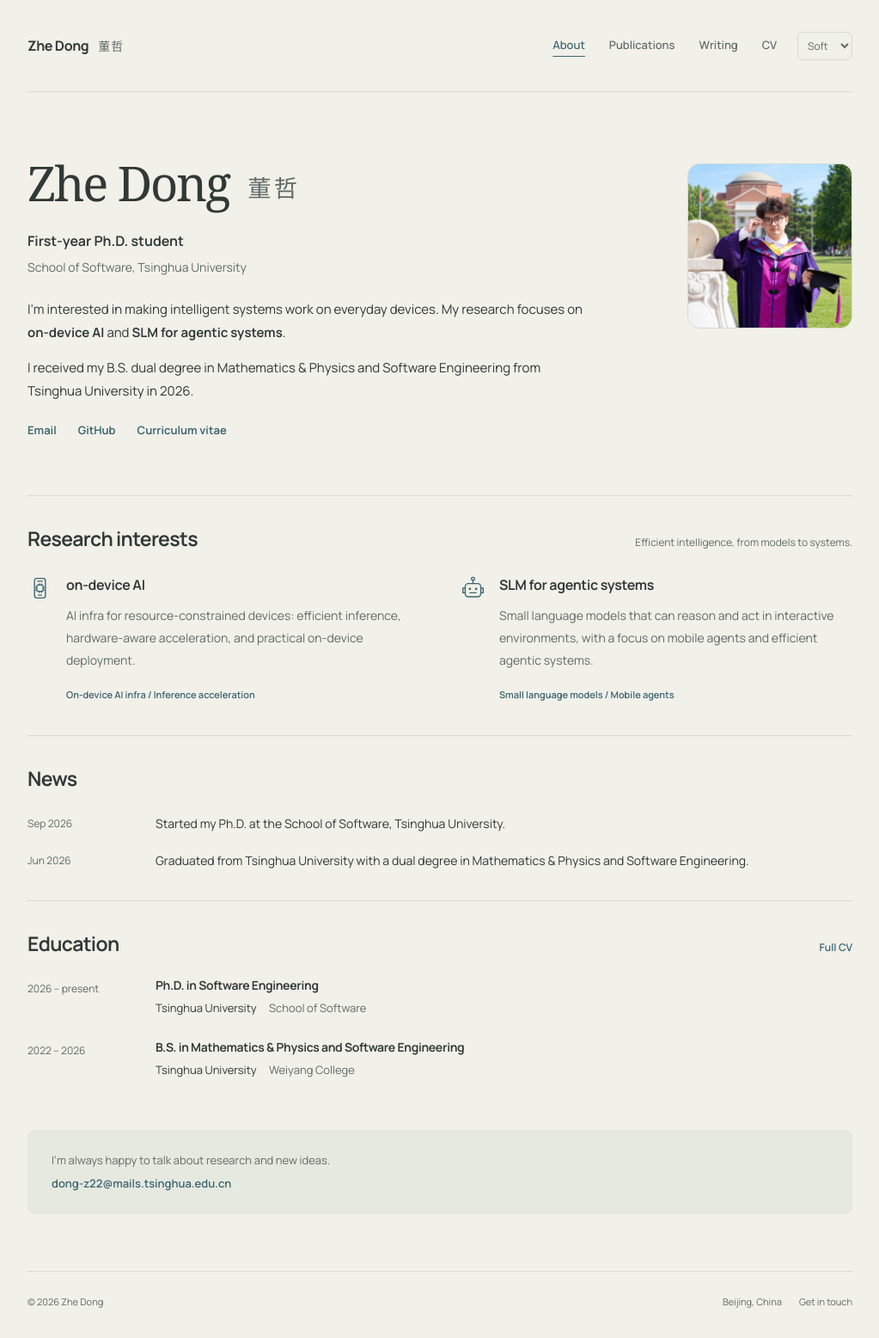
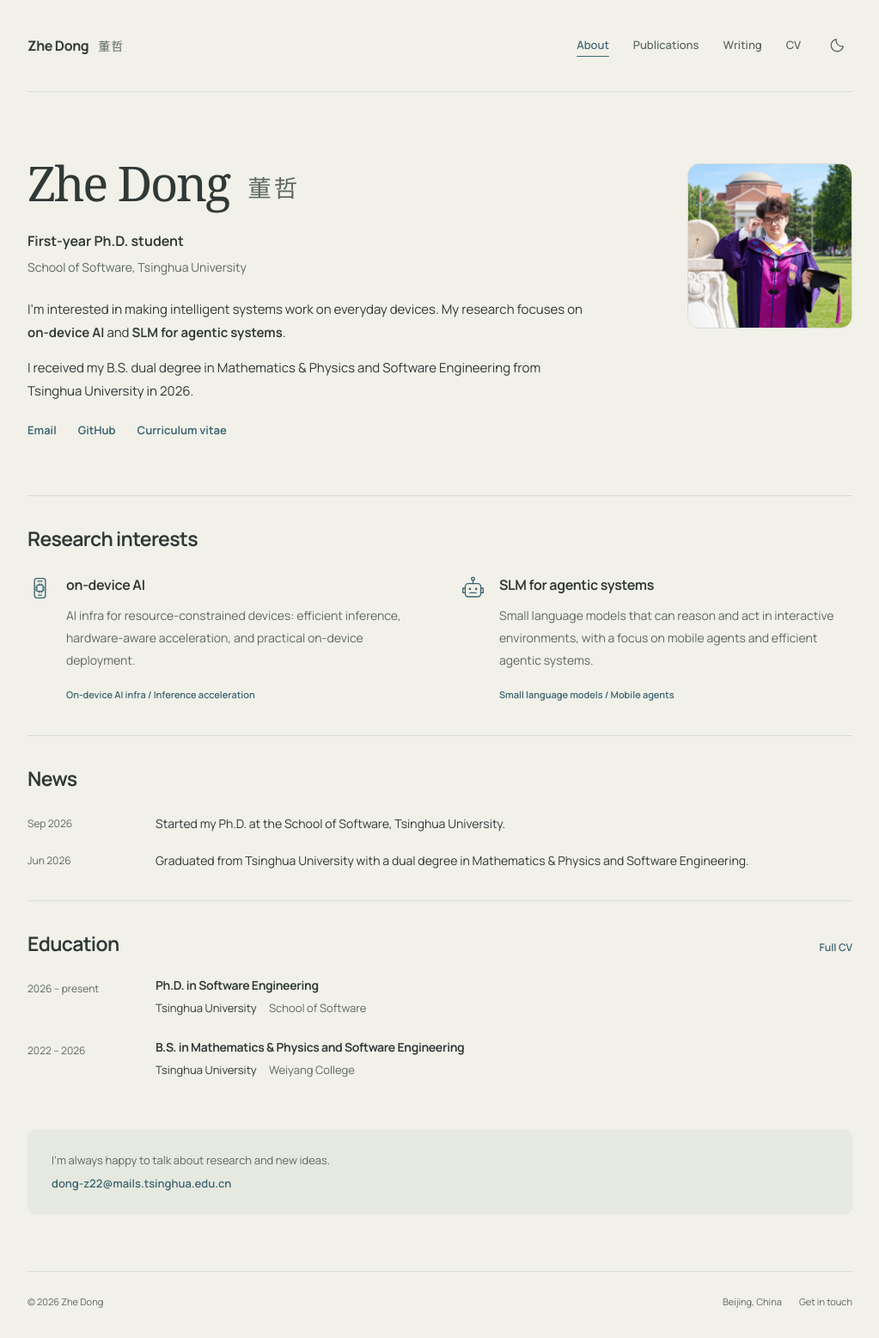
Before and after one commit to Adam-THU/Adam-THU.github.io, a Jekyll site: the page built from _pages/about.md, in a window 1280 px wide. Shown: the whole page at 86% size, without its empty margins (128-1151 px from the left). Built offline with Jekyll 4.4.1, drawn with Linux system fonts in a browser that asks for light colours.

Commit message:
Use a simple light/dark icon toggle and remove research tagline

```diff
--- a/_layouts/default.html
+++ b/_layouts/default.html
@@ -21,14 +21,10 @@
             <a href="{{ item.url | relative_url }}"{% if page.url == item.url %} aria-current="page"{% endif %}>{{ item.title }}</a>
           {% endfor %}
         </nav>
-        <label class="theme-control" hidden>
-          <span class="visually-hidden">Color theme</span>
-          <select id="color-theme" name="color-theme">
-            <option value="soft">Soft</option>
-            <option value="light">Light</option>
-            <option value="dark">Dark</option>
-          </select>
-        </label>
+        <button id="color-theme-toggle" class="theme-toggle" type="button" aria-label="Dark mode" aria-pressed="false" title="Switch to dark mode" hidden>
+          <svg class="theme-icon--moon" viewBox="0 0 24 24" fill="none" stroke="currentColor" stroke-width="1.6" stroke-linecap="round" stroke-linejoin="round" aria-hidden="true" focusable="false"><path d="M20.8 13a8.5 8.5 0 0 1-9.8-9.8A8.5 8.5 0 1 0 20.8 13Z"/></svg>
+          <svg class="theme-icon--sun" viewBox="0 0 24 24" fill="none" stroke="currentColor" stroke-width="1.6" stroke-linecap="round" aria-hidden="true" focusable="false"><circle cx="12" cy="12" r="3.6"/><path d="M12 2v2m0 16v2M2 12h2m16 0h2M4.9 4.9l1.4 1.4m11.4 11.4 1.4 1.4M4.9 19.1l1.4-1.4M17.7 6.3l1.4-1.4"/></svg>
+        </button>
       </header>
       <main id="main-content" class="site-main" tabindex="-1">
         {{ content }}
--- a/_pages/about.md
+++ b/_pages/about.md
@@ -29,7 +29,6 @@ redirect_from:
 <section class="home-section research-section" aria-labelledby="research-title">
   <div class="section-heading">
     <h2 id="research-title">Research interests</h2>
-    <p>Efficient intelligence, from models to systems.</p>
   </div>
   <div class="research-grid">
     {% for interest in site.data.profile.research %}
--- a/assets/css/site.css
+++ b/assets/css/site.css
@@ -10,21 +10,11 @@
   color-scheme: light;
   --paper: #f1f0e9;
   --ink: #303936;
-  --muted: #606c66;
+  --muted: #5d6962;
   --quiet: #626e67;
   --accent: #3d6570;
   --line: #d6dcd4;
   --wash: #e6e9e0;
-}
-
-:root[data-theme="light"] {
-  --paper: #fff;
-  --ink: #202735;
-  --muted: #626d7c;
-  --quiet: #6b7280;
-  --accent: #2359b8;
-  --line: #e6eaf0;
-  --wash: #f5f8fd;
 }
 
 :root[data-theme="dark"] {
@@ -43,7 +33,7 @@ html { scroll-behavior: smooth; scroll-padding-top: 24px; }
 body { margin: 0; background: var(--paper); color: var(--ink); font-family: Manrope, "Segoe UI", sans-serif; font-size: 15px; line-height: 1.8; -webkit-font-smoothing: antialiased; }
 a { color: var(--accent); text-decoration-thickness: 1px; text-underline-offset: 4px; }
 a:hover { text-decoration: underline; }
-a:focus-visible, button:focus-visible, summary:focus-visible, select:focus-visible { outline: 2px solid var(--accent); outline-offset: 5px; border-radius: 2px; }
+a:focus-visible, button:focus-visible, summary:focus-visible { outline: 2px solid var(--accent); outline-offset: 5px; border-radius: 2px; }
 p { margin: 0 0 16px; }
 strong { font-weight: 650; }
 img, svg { max-width: 100%; }
@@ -57,8 +47,13 @@ h3 { font-size: 16px; letter-spacing: -.3px; }
 .site-name span { color: var(--muted); font-size: 14px; font-weight: 450; letter-spacing: 1px; }
 .site-name:hover { text-decoration: none; color: var(--accent); }
 .site-nav { display: flex; align-items: center; flex-wrap: wrap; gap: 28px; margin-left: auto; }
-.visually-hidden { position: absolute; width: 1px; height: 1px; padding: 0; margin: -1px; overflow: hidden; clip-path: inset(50%); white-space: nowrap; border: 0; }
-.theme-control select { color: var(--muted); background: var(--paper); border: 1px solid var(--line); border-radius: 6px; padding: 6px 7px; font: inherit; font-size: 12px; cursor: pointer; }
+.theme-toggle { display: grid; place-items: center; width: 36px; height: 36px; padding: 8px; color: var(--muted); background: transparent; border: 0; border-radius: 50%; cursor: pointer; flex: 0 0 auto; }
+.theme-toggle[hidden] { display: none; }
+.theme-toggle:hover { background: var(--wash); color: var(--ink); }
+.theme-toggle svg { width: 20px; height: 20px; }
+.theme-icon--sun { display: none; }
+:root[data-theme="dark"] .theme-icon--moon { display: none; }
+:root[data-theme="dark"] .theme-icon--sun { display: block; }
 .site-nav a { color: var(--muted); font-size: 13px; font-weight: 550; text-decoration: none; padding: 10px 0; }
 .site-nav a:hover, .site-nav a[aria-current] { color: var(--accent); }
 .site-nav a[aria-current] { text-decoration: underline; text-underline-offset: 8px; }
@@ -172,7 +167,7 @@ hr { border: 0; border-top: 1px solid var(--line); margin: 30px 0; }
 @media (max-width: 600px) {
   .site-header { min-height: 108px; flex-direction: column; align-items: flex-start; justify-content: center; gap: 7px; }
   .site-nav { width: 100%; gap: 26px; margin-left: 0; }
-  .theme-control { position: absolute; top: 19px; right: 0; }
+  .theme-toggle { position: absolute; top: 17px; right: 0; }
 }
 
 @media (max-width: 480px) {
@@ -182,7 +177,7 @@ hr { border: 0; border-top: 1px solid var(--line); margin: 30px 0; }
   .site-name { font-size: 16px; }
   .site-name span { display: inline; font-size: 12px; }
   .site-nav { width: 100%; gap: 26px; margin-left: 0; }
-  .theme-control { position: absolute; top: 19px; right: 0; }
+  .theme-toggle { position: absolute; top: 17px; right: 0; }
   .site-nav a { font-size: 12px; padding: 5px 0; }
   .intro { grid-template-columns: minmax(0, 1fr) 88px; gap: 23px 16px; padding-top: 38px; padding-bottom: 37px; }
   .intro h1 { font-size: 36px; margin-bottom: -12px; }
@@ -227,7 +222,7 @@ hr { border: 0; border-top: 1px solid var(--line); margin: 30px 0; }
   :root, :root[data-theme] { color-scheme: light; --paper: #fff; --ink: #000; --muted: #444; --quiet: #444; --accent: #000; --line: #ccc; --wash: #fff; }
   body { font-size: 11pt; color: #000; }
   .site-shell { width: 100%; }
-  .site-nav, .site-footer, .skip-link, .contact-note, .theme-control { display: none; }
+  .site-nav, .site-footer, .skip-link, .contact-note, .theme-toggle { display: none; }
   .site-header { display: block; min-height: 0; padding-bottom: 18px; border: 0; }
   .site-name { font-size: 16pt; }
   .document { max-width: none; padding-top: 0; }
--- a/assets/js/color-theme.js
+++ b/assets/js/color-theme.js
@@ -2,16 +2,19 @@
   "use strict";
 
   const storageKey = "zhe-dong-color-theme";
-  const colors = { soft: "#f1f0e9", light: "#ffffff", dark: "#202728" };
+  const colors = { light: "#f1f0e9", dark: "#202728" };
   const isTheme = value => Object.prototype.hasOwnProperty.call(colors, value);
 
   function applyTheme(value) {
-    const theme = isTheme(value) ? value : "soft";
+    const theme = isTheme(value) ? value : "light";
     document.documentElement.dataset.theme = theme;
     const meta = document.querySelector('meta[name="theme-color"]');
     if (meta) meta.content = colors[theme];
-    const picker = document.getElementById("color-theme");
-    if (picker) picker.value = theme;
+    const toggle = document.getElementById("color-theme-toggle");
+    if (toggle) {
+      toggle.setAttribute("aria-pressed", String(theme === "dark"));
+      toggle.title = theme === "dark" ? "Switch to light mode" : "Switch to dark mode";
+    }
   }
 
   let savedTheme;
@@ -23,14 +26,15 @@
   applyTheme(savedTheme);
 
   document.addEventListener("DOMContentLoaded", () => {
-    const picker = document.getElementById("color-theme");
-    if (!picker) return;
-    picker.value = document.documentElement.dataset.theme;
-    picker.closest(".theme-control").hidden = false;
-    picker.addEventListener("change", () => {
-      applyTheme(picker.value);
+    const toggle = document.getElementById("color-theme-toggle");
+    if (!toggle) return;
+    applyTheme(document.documentElement.dataset.theme);
+    toggle.hidden = false;
+    toggle.addEventListener("click", () => {
+      const theme = document.documentElement.dataset.theme === "dark" ? "light" : "dark";
+      applyTheme(theme);
       try {
-        localStorage.setItem(storageKey, picker.value);
+        localStorage.setItem(storageKey, theme);
       } catch (_) {
         // Choosing a theme does not depend on being able to save it.
       }
```
Also changed, not shown: README.md (+1 -1 lines).
